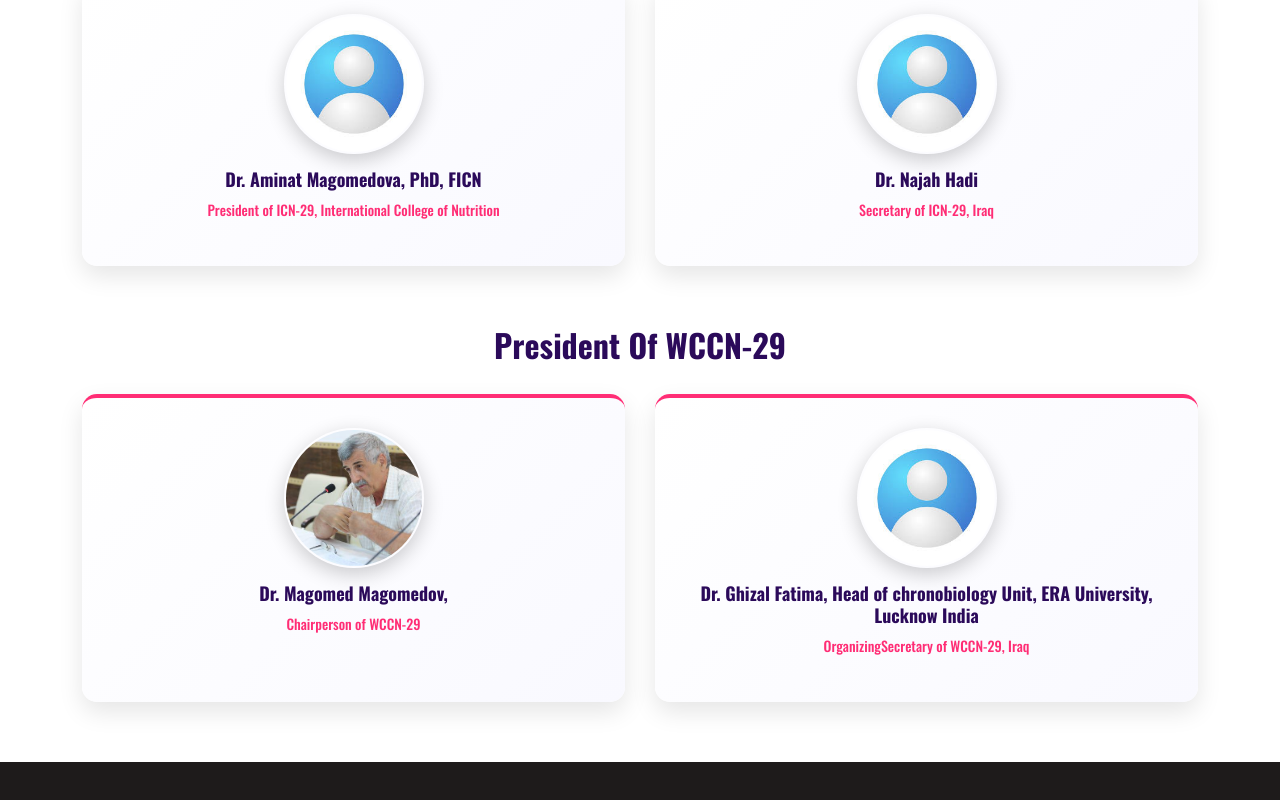
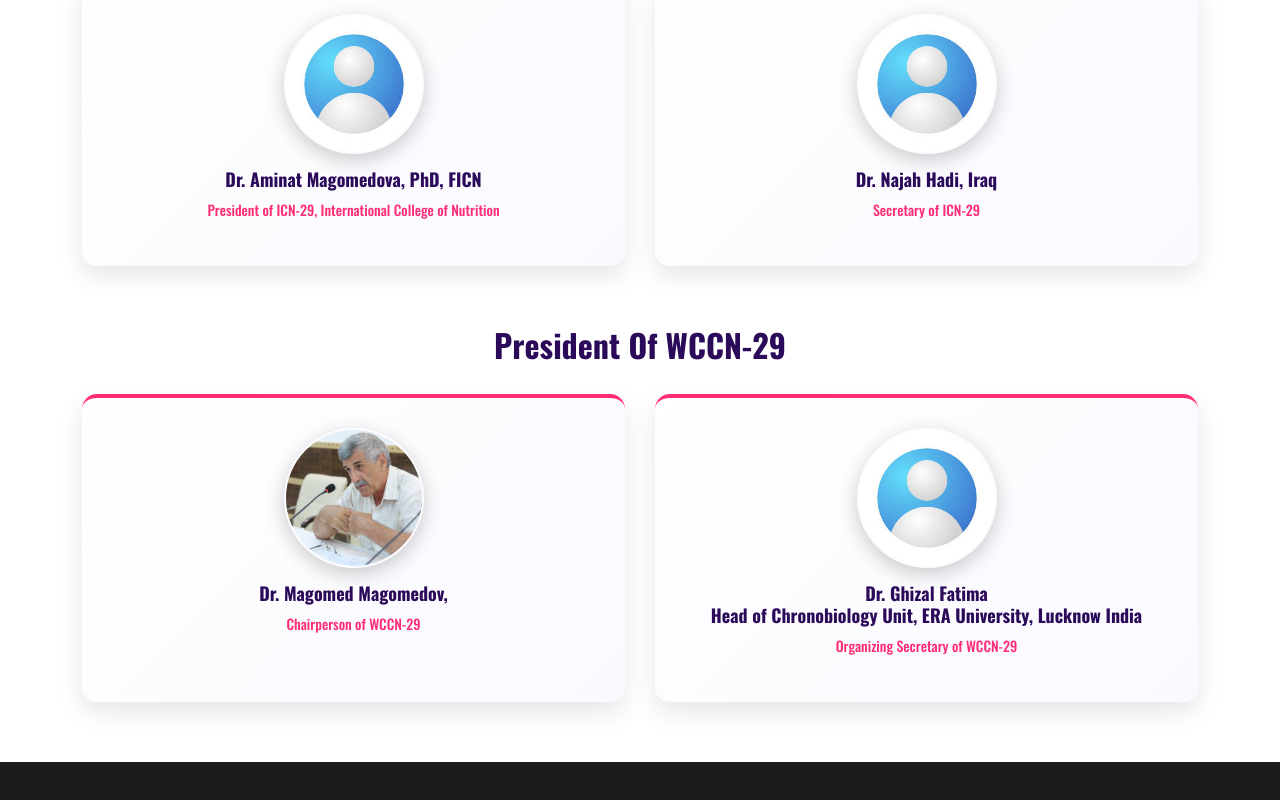
Before and after one commit to royalcourtfoundation/wccnwebsite, a React (Create React App) app: page /treasurers in a window 1280 px wide. Shown: the part 436-1236 px from the top of the page. Built offline with nearby package versions, Linux system fonts and the light colour scheme.

Commit message:
Revise speaker details for Dr. Najah Hadi and Dr. Ghizal Fatima
Updated titles and descriptions for speakers to improve clarity.

```diff
--- a/src/Pages/Treasurers.js
+++ b/src/Pages/Treasurers.js
@@ -28,8 +28,8 @@ function Treasurers() {
                             </div>
                             <div className='presidentIn'>
                                 <img src={CommonUser} alt="Speaker" className="speaker-image" />
-                                <h2>Dr. Najah Hadi</h2>
-                                <p>Secretary of ICN-29, Iraq</p>
+                                <h2>Dr. Najah Hadi, Iraq</h2>
+                                <p>Secretary of ICN-29</p>
                             </div>
                         </div>
                     </div>
@@ -43,8 +43,13 @@ function Treasurers() {
                             </div>
                             <div className='presidentIn'>
                                 <img src={CommonUser} alt="Speaker" className="speaker-image" />
-                                <h2>Dr. Ghizal Fatima, Head of chronobiology Unit, ERA University, Lucknow India</h2>
-                                <p>OrganizingSecretary of WCCN-29, Iraq</p>
+                                <h2>
+                                    Dr. Ghizal Fatima <br />
+                                    <span className="subtext">
+                                        Head of Chronobiology Unit, ERA University, Lucknow India
+                                    </span>
+                                </h2>
+                                <p>Organizing Secretary of WCCN-29</p>
                             </div>
                         </div>
                     </div>
```
